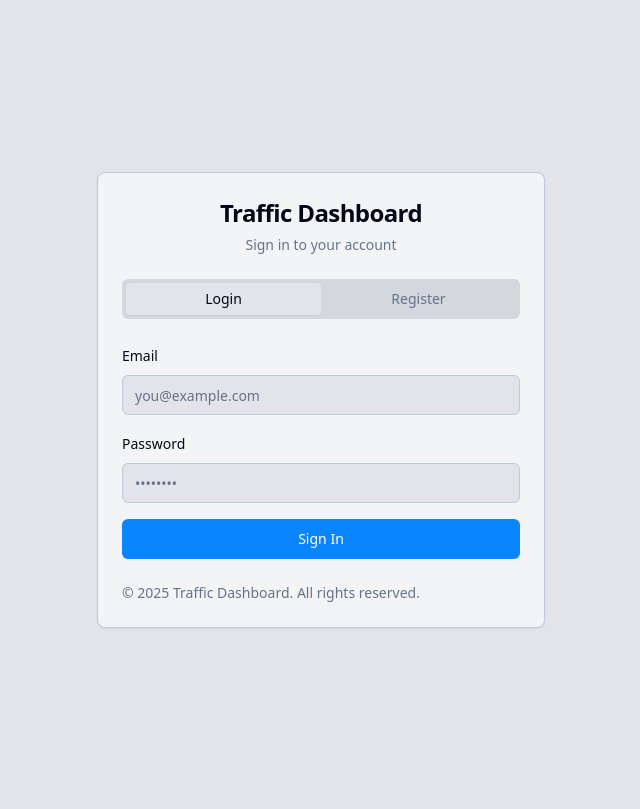
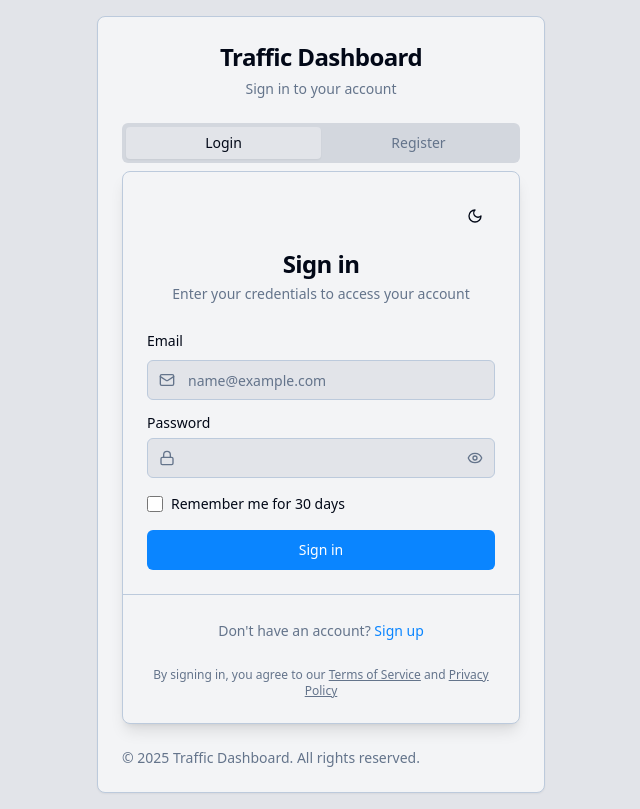
Before and after one commit to annah11/smart-traffic-main, a React (Vite) app: page /auth in a window 1280 px wide. Shown: the whole page, without its empty margins (319-959 px from the left). Built offline with nearby package versions, Linux system fonts and the light colour scheme.

Commit message:
feat: Add sign-in form component
Adds a sign-in form component with email, password, and remember me functionality. Includes simulated authentication and redirects to the dashboard on successful login.

```diff
--- a/src/components/auth/LoginForm.tsx
+++ b/src/components/auth/LoginForm.tsx
@@ -1,101 +1,159 @@
 
-import React from "react";
-import { useForm } from "react-hook-form";
-import { z } from "zod";
-import { zodResolver } from "@hookform/resolvers/zod";
+import React, { useState } from "react";
+import { useNavigate } from "react-router-dom";
+import { Eye, EyeOff, Lock, Mail } from "lucide-react";
 import { Button } from "@/components/ui/button";
+import { Card, CardContent, CardDescription, CardFooter, CardHeader, CardTitle } from "@/components/ui/card";
 import { Input } from "@/components/ui/input";
-import {
-  Form,
-  FormControl,
-  FormDescription,
-  FormField,
-  FormItem,
-  FormLabel,
-  FormMessage,
-} from "@/components/ui/form";
+import { Label } from "@/components/ui/label";
 import { useAuth } from "@/hooks/useAuth";
-
-const formSchema = z.object({
-  email: z.string().email({ message: "Please enter a valid email address" }),
-  password: z.string().min(6, { message: "Password must be at least 6 characters" }),
-});
-
-type FormValues = z.infer<typeof formSchema>;
+import { Link } from "react-router-dom";
+import { useTheme } from "next-themes";
+import { Sun, Moon } from "lucide-react";
 
 interface LoginFormProps {
   onSuccess: () => void;
 }
 
 export const LoginForm = ({ onSuccess }: LoginFormProps) => {
+  const navigate = useNavigate();
   const { login } = useAuth();
-  const form = useForm<FormValues>({
-    resolver: zodResolver(formSchema),
-    defaultValues: {
-      email: "",
-      password: "",
-    },
-  });
+  const { theme, setTheme } = useTheme();
+  const [showPassword, setShowPassword] = useState(false);
+  const [email, setEmail] = useState("");
+  const [password, setPassword] = useState("");
+  const [rememberMe, setRememberMe] = useState(false);
+  const [isLoading, setIsLoading] = useState(false);
+  const [error, setError] = useState("");
 
-  const isSubmitting = form.formState.isSubmitting;
-  const errors = form.formState.errors;
+  const handleSubmit = async (e: React.FormEvent) => {
+    e.preventDefault();
+    setError("");
+    setIsLoading(true);
 
-  const onSubmit = async (values: FormValues) => {
     try {
-      const user = await login(values.email, values.password);
+      // Authenticate user
+      const user = await login(email, password);
       if (user) {
+        // Success, call the onSuccess callback
         onSuccess();
       }
-    } catch (error) {
-      console.error("Login error:", error);
-      form.setError("root", {
-        type: "manual",
-        message: "Invalid email or password. Please try again."
-      });
+    } catch (err) {
+      console.error("Login error:", err);
+      setError(err instanceof Error ? err.message : "Invalid email or password");
+    } finally {
+      setIsLoading(false);
     }
   };
 
   return (
-    <Form {...form}>
-      <form onSubmit={form.handleSubmit(onSubmit)} className="space-y-4 pt-4">
-        <FormField
-          control={form.control}
-          name="email"
-          render={({ field }) => (
-            <FormItem>
-              <FormLabel>Email</FormLabel>
-              <FormControl>
-                <Input placeholder="you@example.com" {...field} />
-              </FormControl>
-              <FormMessage />
-            </FormItem>
+    <div className="w-full max-w-md mx-auto">
+      <Card className="border shadow-lg">
+        <CardHeader className="space-y-1 text-center">
+          <div className="flex justify-end mb-2">
+            <Button variant="ghost" size="icon" onClick={() => setTheme(theme === "dark" ? "light" : "dark")}>
+              {theme === "dark" ? <Sun className="h-5 w-5" /> : <Moon className="h-5 w-5" />}
+            </Button>
+          </div>
+          <CardTitle className="text-2xl">Sign in</CardTitle>
+          <CardDescription>Enter your credentials to access your account</CardDescription>
+        </CardHeader>
+        <CardContent className="space-y-4">
+          {error && (
+            <div className="bg-destructive/10 border border-destructive/50 text-destructive p-3 rounded-md text-sm">{error}</div>
           )}
-        />
-
-        <FormField
-          control={form.control}
-          name="password"
-          render={({ field }) => (
-            <FormItem>
-              <FormLabel>Password</FormLabel>
-              <FormControl>
-                <Input type="password" placeholder="••••••••" {...field} />
-              </FormControl>
-              <FormMessage />
-            </FormItem>
-          )}
-        />
-
-        {form.formState.errors.root && (
-          <div className="text-sm text-destructive">
-            {form.formState.errors.root.message}
+          <form onSubmit={handleSubmit}>
+            <div className="space-y-4">
+              <div className="space-y-2">
+                <Label htmlFor="email">Email</Label>
+                <div className="relative">
+                  <Mail className="absolute left-3 top-1/2 -translate-y-1/2 h-4 w-4 text-muted-foreground" />
+                  <Input
+                    id="email"
+                    placeholder="name@example.com"
+                    type="email"
+                    value={email}
+                    onChange={(e) => setEmail(e.target.value)}
+                    required
+                    className="pl-10"
+                  />
+                </div>
+              </div>
+              <div className="space-y-2">
+                <div className="flex items-center justify-between">
+                  <Label htmlFor="password">Password</Label>
+                </div>
+                <div className="relative">
+                  <Lock className="absolute left-3 top-1/2 -translate-y-1/2 h-4 w-4 text-muted-foreground" />
+                  <Input
+                    id="password"
+                    type={showPassword ? "text" : "password"}
+                    value={password}
+                    onChange={(e) => setPassword(e.target.value)}
+                    required
+                    className="pl-10"
+                  />
+                  <Button
+                    type="button"
+                    variant="ghost"
+                    size="icon"
+                    className="absolute right-1 top-1/2 -translate-y-1/2 h-8 w-8"
+                    onClick={() => setShowPassword(!showPassword)}
+                  >
+                    {showPassword ? (
+                      <EyeOff className="h-4 w-4 text-muted-foreground" />
+                    ) : (
+                      <Eye className="h-4 w-4 text-muted-foreground" />
+                    )}
+                    <span className="sr-only">{showPassword ? "Hide password" : "Show password"}</span>
+                  </Button>
+                </div>
+              </div>
+              <div className="flex items-center space-x-2">
+                <input
+                  type="checkbox"
+                  id="remember"
+                  className="h-4 w-4 rounded border"
+                  checked={rememberMe}
+                  onChange={(e) => setRememberMe(e.target.checked)}
+                />
+                <Label htmlFor="remember" className="text-sm font-normal">
+                  Remember me for 30 days
+                </Label>
+              </div>
+              <Button
+                type="submit"
+                className="w-full"
+                disabled={isLoading}
+              >
+                {isLoading ? "Signing in..." : "Sign in"}
+              </Button>
+            </div>
+          </form>
+        </CardContent>
+        <CardFooter className="flex flex-col space-y-4 border-t pt-4">
+          <div className="text-center text-sm">
+            <span className="text-muted-foreground">Don't have an account?</span>{" "}
+            <Button
+              variant="link"
+              className="p-0"
+              onClick={() => navigate('/auth', { state: { activeTab: 'register' } })}
+            >
+              Sign up
+            </Button>
           </div>
-        )}
-
-        <Button type="submit" className="w-full" disabled={isSubmitting}>
-          {isSubmitting ? "Signing in..." : "Sign In"}
-        </Button>
-      </form>
-    </Form>
+          <div className="text-center text-xs text-muted-foreground">
+            By signing in, you agree to our{" "}
+            <Link to="/terms" className="underline">
+              Terms of Service
+            </Link>{" "}
+            and{" "}
+            <Link to="/privacy" className="underline">
+              Privacy Policy
+            </Link>
+          </div>
+        </CardFooter>
+      </Card>
+    </div>
   );
 };
--- a/src/components/auth/RegisterForm.tsx
+++ b/src/components/auth/RegisterForm.tsx
@@ -1,135 +1,171 @@
 
-import React from "react";
-import { useForm } from "react-hook-form";
-import { z } from "zod";
-import { zodResolver } from "@hookform/resolvers/zod";
+import React, { useState } from "react";
+import { useNavigate } from "react-router-dom";
+import { Eye, EyeOff, Lock, Mail, User } from "lucide-react";
 import { Button } from "@/components/ui/button";
 import { Input } from "@/components/ui/input";
-import {
-  Form,
-  FormControl,
-  FormDescription,
-  FormField,
-  FormItem,
-  FormLabel,
-  FormMessage,
-} from "@/components/ui/form";
+import { Label } from "@/components/ui/label";
 import { useAuth } from "@/hooks/useAuth";
-
-const formSchema = z.object({
-  name: z.string().min(2, { message: "Name must be at least 2 characters" }),
-  email: z.string().email({ message: "Please enter a valid email address" }),
-  password: z.string().min(6, { message: "Password must be at least 6 characters" }),
-  confirmPassword: z.string()
-}).refine((data) => data.password === data.confirmPassword, {
-  message: "Passwords don't match",
-  path: ["confirmPassword"],
-});
-
-type FormValues = z.infer<typeof formSchema>;
 
 interface RegisterFormProps {
   onSuccess: () => void;
 }
 
 export const RegisterForm = ({ onSuccess }: RegisterFormProps) => {
+  const navigate = useNavigate();
   const { register } = useAuth();
-  const form = useForm<FormValues>({
-    resolver: zodResolver(formSchema),
-    defaultValues: {
-      name: "",
-      email: "",
-      password: "",
-      confirmPassword: ""
-    },
-  });
+  const [showPassword, setShowPassword] = useState(false);
+  const [showConfirmPassword, setShowConfirmPassword] = useState(false);
+  const [name, setName] = useState("");
+  const [email, setEmail] = useState("");
+  const [password, setPassword] = useState("");
+  const [confirmPassword, setConfirmPassword] = useState("");
+  const [isLoading, setIsLoading] = useState(false);
+  const [error, setError] = useState("");
 
-  const isSubmitting = form.formState.isSubmitting;
+  const handleSubmit = async (e: React.FormEvent) => {
+    e.preventDefault();
+    setError("");
 
-  const onSubmit = async (values: FormValues) => {
+    // Validate password match
+    if (password !== confirmPassword) {
+      setError("Passwords don't match");
+      return;
+    }
+
+    setIsLoading(true);
+
     try {
-      const user = await register(values.name, values.email, values.password);
+      // Register user
+      const user = await register(name, email, password);
       if (user) {
+        // Success, call the onSuccess callback
         onSuccess();
       }
-    } catch (error) {
-      console.error("Registration error:", error);
-      form.setError("root", {
-        type: "manual",
-        message: "Could not create account. Email might be already in use."
-      });
+    } catch (err) {
+      console.error("Registration error:", err);
+      setError(err instanceof Error ? err.message : "Could not create account. Email might be already in use.");
+    } finally {
+      setIsLoading(false);
     }
   };
 
   return (
-    <Form {...form}>
-      <form onSubmit={form.handleSubmit(onSubmit)} className="space-y-4 pt-4">
-        <FormField
-          control={form.control}
-          name="name"
-          render={({ field }) => (
-            <FormItem>
-              <FormLabel>Name</FormLabel>
-              <FormControl>
-                <Input placeholder="John Doe" {...field} />
-              </FormControl>
-              <FormMessage />
-            </FormItem>
-          )}
-        />
+    <div className="w-full max-w-md mx-auto">
+      {error && (
+        <div className="bg-destructive/10 border border-destructive/50 text-destructive p-3 rounded-md text-sm mb-4">
+          {error}
+        </div>
+      )}
+      <form onSubmit={handleSubmit} className="space-y-4">
+        <div className="space-y-2">
+          <Label htmlFor="name">Full Name</Label>
+          <div className="relative">
+            <User className="absolute left-3 top-1/2 -translate-y-1/2 h-4 w-4 text-muted-foreground" />
+            <Input
+              id="name"
+              placeholder="John Doe"
+              value={name}
+              onChange={(e) => setName(e.target.value)}
+              required
+              className="pl-10"
+            />
+          </div>
+        </div>
 
-        <FormField
-          control={form.control}
-          name="email"
-          render={({ field }) => (
-            <FormItem>
-              <FormLabel>Email</FormLabel>
-              <FormControl>
-                <Input placeholder="you@example.com" {...field} />
-              </FormControl>
-              <FormMessage />
-            </FormItem>
-          )}
-        />
+        <div className="space-y-2">
+          <Label htmlFor="email">Email</Label>
+          <div className="relative">
+            <Mail className="absolute left-3 top-1/2 -translate-y-1/2 h-4 w-4 text-muted-foreground" />
+            <Input
+              id="email"
+              placeholder="name@example.com"
+              type="email"
+              value={email}
+              onChange={(e) => setEmail(e.target.value)}
+              required
+              className="pl-10"
+            />
+          </div>
+        </div>
 
-        <FormField
-          control={form.control}
-          name="password"
-          render={({ field }) => (
-            <FormItem>
-              <FormLabel>Password</FormLabel>
-              <FormControl>
-                <Input type="password" placeholder="••••••••" {...field} />
-              </FormControl>
-              <FormMessage />
-            </FormItem>
-          )}
-        />
+        <div className="space-y-2">
+          <Label htmlFor="password">Password</Label>
+          <div className="relative">
+            <Lock className="absolute left-3 top-1/2 -translate-y-1/2 h-4 w-4 text-muted-foreground" />
+            <Input
+              id="password"
+              type={showPassword ? "text" : "password"}
+              value={password}
+              onChange={(e) => setPassword(e.target.value)}
+              required
+              className="pl-10"
+            />
+            <Button
+              type="button"
+              variant="ghost"
+              size="icon"
+              className="absolute right-1 top-1/2 -translate-y-1/2 h-8 w-8"
+              onClick={() => setShowPassword(!showPassword)}
+            >
+              {showPassword ? (
+                <EyeOff className="h-4 w-4 text-muted-foreground" />
+              ) : (
+                <Eye className="h-4 w-4 text-muted-foreground" />
+              )}
+              <span className="sr-only">{showPassword ? "Hide password" : "Show password"}</span>
+            </Button>
+          </div>
+        </div>
 
-        <FormField
-          control={form.control}
-          name="confirmPassword"
-          render={({ field }) => (
-            <FormItem>
-              <FormLabel>Confirm Password</FormLabel>
-              <FormControl>
-                <Input type="password" placeholder="••••••••" {...field} />
-              </FormControl>
-              <FormMessage />
-            </FormItem>
-          )}
-        />
+        <div className="space-y-2">
+          <Label htmlFor="confirmPassword">Confirm Password</Label>
+          <div className="relative">
+            <Lock className="absolute left-3 top-1/2 -translate-y-1/2 h-4 w-4 text-muted-foreground" />
+            <Input
+              id="confirmPassword"
+              type={showConfirmPassword ? "text" : "password"}
+              value={confirmPassword}
+              onChange={(e) => setConfirmPassword(e.target.value)}
+              required
+              className="pl-10"
+            />
+            <Button
+              type="button"
+              variant="ghost"
+              size="icon"
+              className="absolute right-1 top-1/2 -translate-y-1/2 h-8 w-8"
+              onClick={() => setShowConfirmPassword(!showConfirmPassword)}
+            >
+              {showConfirmPassword ? (
+                <EyeOff className="h-4 w-4 text-muted-foreground" />
+              ) : (
+                <Eye className="h-4 w-4 text-muted-foreground" />
+              )}
+              <span className="sr-only">{showConfirmPassword ? "Hide password" : "Show password"}</span>
+            </Button>
+          </div>
+        </div>
 
-        {form.formState.errors.root && (
-          <div className="text-sm text-destructive">
-            {form.formState.errors.root.message}
-          </div>
-        )}
+        <Button
+          type="submit"
+          className="w-full"
+          disabled={isLoading}
+        >
+          {isLoading ? "Creating Account..." : "Create Account"}
+        </Button>
 
-        <Button type="submit" className="w-full" disabled={isSubmitting}>
-          {isSubmitting ? "Creating Account..." : "Create Account"}
-        </Button>
+        <div className="text-center text-sm">
+          <span className="text-muted-foreground">Already have an account?</span>{" "}
+          <Button
+            variant="link"
+            className="p-0"
+            onClick={() => navigate('/auth', { state: { activeTab: 'login' } })}
+          >
+            Sign in
+          </Button>
+        </div>
       </form>
-    </Form>
+    </div>
   );
 };
--- a/src/pages/Auth.tsx
+++ b/src/pages/Auth.tsx
@@ -1,6 +1,6 @@
 
-import React, { useState } from "react";
-import { useNavigate } from "react-router-dom";
+import React, { useState, useEffect } from "react";
+import { useNavigate, useLocation } from "react-router-dom";
 import { Card, CardContent, CardDescription, CardFooter, CardHeader, CardTitle } from "@/components/ui/card";
 import { Tabs, TabsContent, TabsList, TabsTrigger } from "@/components/ui/tabs";
 import { LoginForm } from "@/components/auth/LoginForm";
@@ -8,8 +8,16 @@ import { RegisterForm } from "@/components/auth/RegisterForm";
 import { toast } from "@/hooks/use-toast";
 
 const Auth = () => {
+  const navigate = useNavigate();
+  const location = useLocation();
   const [activeTab, setActiveTab] = useState<string>("login");
-  const navigate = useNavigate();
+
+  // Check if there's a tab specified in the location state
+  useEffect(() => {
+    if (location.state?.activeTab) {
+      setActiveTab(location.state.activeTab);
+    }
+  }, [location.state]);
 
   // This function will be passed to child components to handle successful auth
   const handleAuthSuccess = (action: "login" | "register") => {
```
Also changed, not shown: src/components/auth/ProtectedRoute.tsx (+8 -1 lines).
